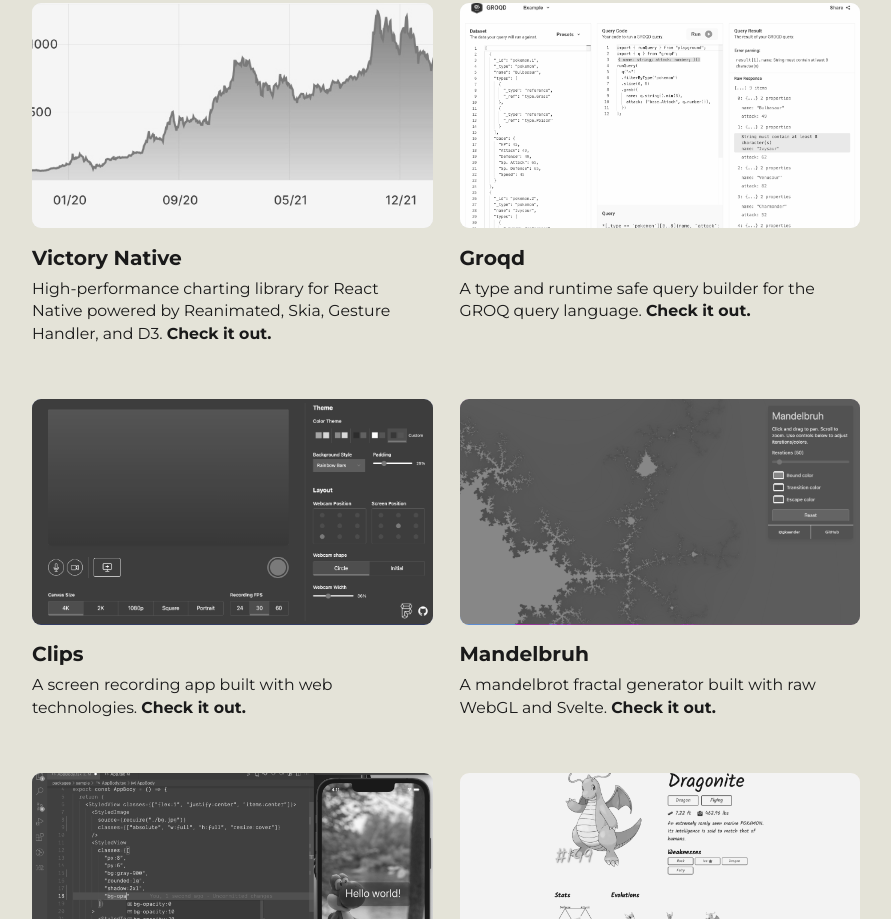
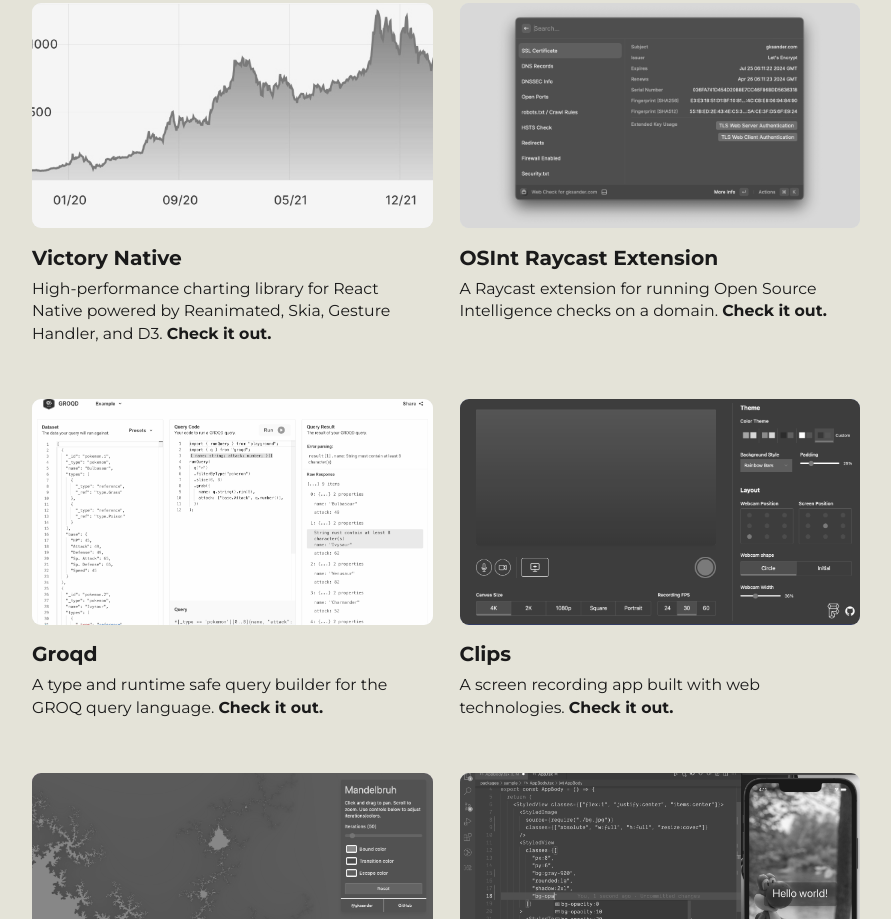
Before and after one commit to gksander/gksander.com, an Astro site: page / in a window 1280 px wide. Shown: the part 3254-4173 px from the top of the page, without its empty margins (194-1085 px from the left). Built offline with nearby package versions, Linux system fonts and the light colour scheme; Astro itself is replaced by a stand-in of ours; some packages are replaced by stand-ins of ours.

Commit message:
launcher proejct

```diff
--- a/src/components/homepage/Projects.astro
+++ b/src/components/homepage/Projects.astro
@@ -8,6 +8,7 @@
 import Zephyr from "@assets/zephyr.png";
 import Pokedex from "@assets/pokedex.png";
 import GifMaker from "@assets/gif-maker.png";
+import OSInt from "@assets/osint-web-check.png";
 import { Image } from "astro:assets";
 import { FaGithub } from "@components/FaGithub";
 
@@ -33,6 +34,18 @@
     // imageFit: "contain" as const,
     link: {
       href: "https://formidable.com/open-source/victory-native/",
+      title: "Check it out",
+    },
+  },
+  {
+    title: "OSInt Raycast Extension",
+    repoUrl: "https://github.com/gksander/raycast-osint-webcheck",
+    description:
+      "A Raycast extension for running Open Source Intelligence checks on a domain.",
+    image: OSInt,
+    imageFit: "contain" as const,
+    link: {
+      href: "https://www.raycast.com/gksander/osint-web-check",
       title: "Check it out",
     },
   },
```
Also changed, not shown: src/assets/osint-web-check.png (added), src/assets/project-launcher.png (added).
